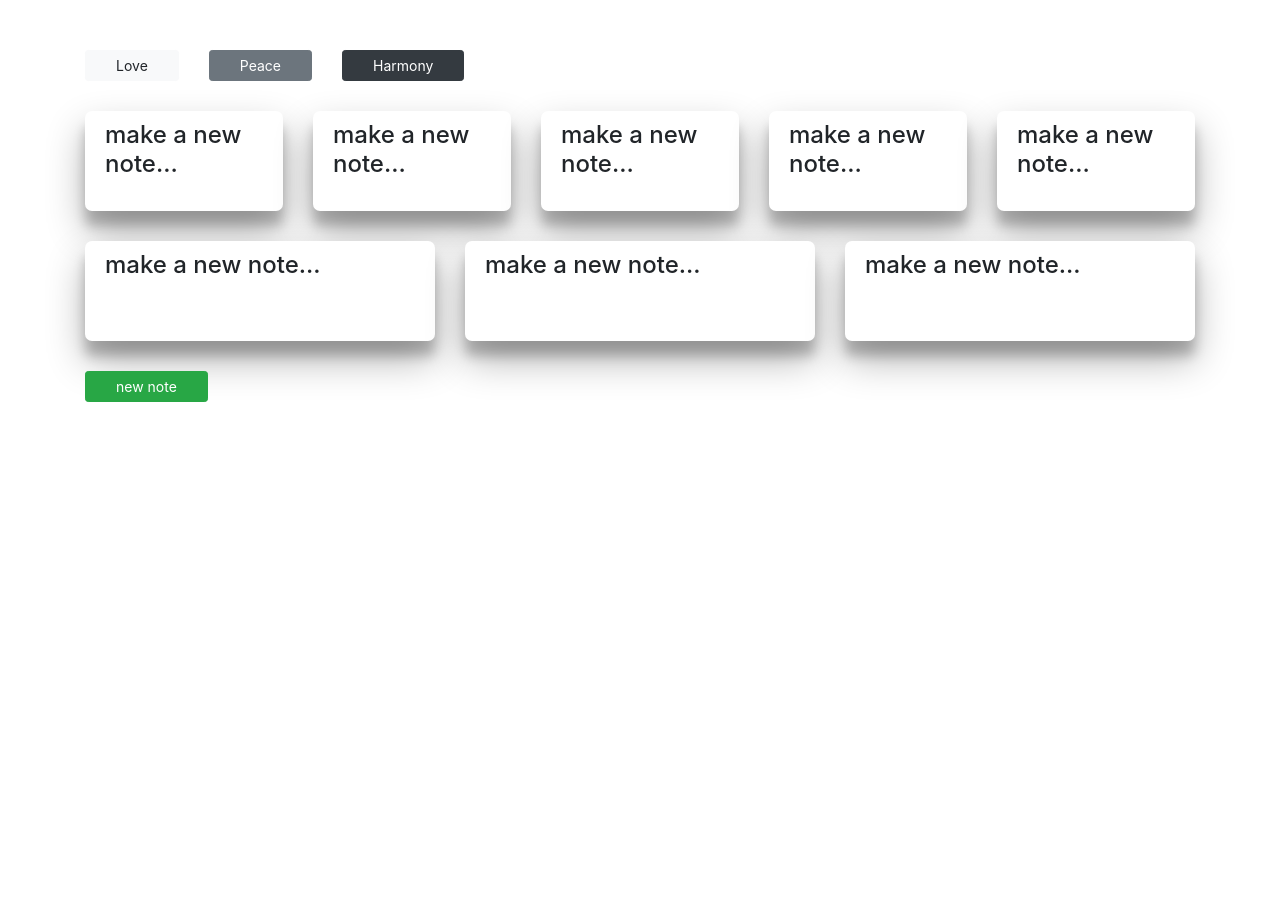
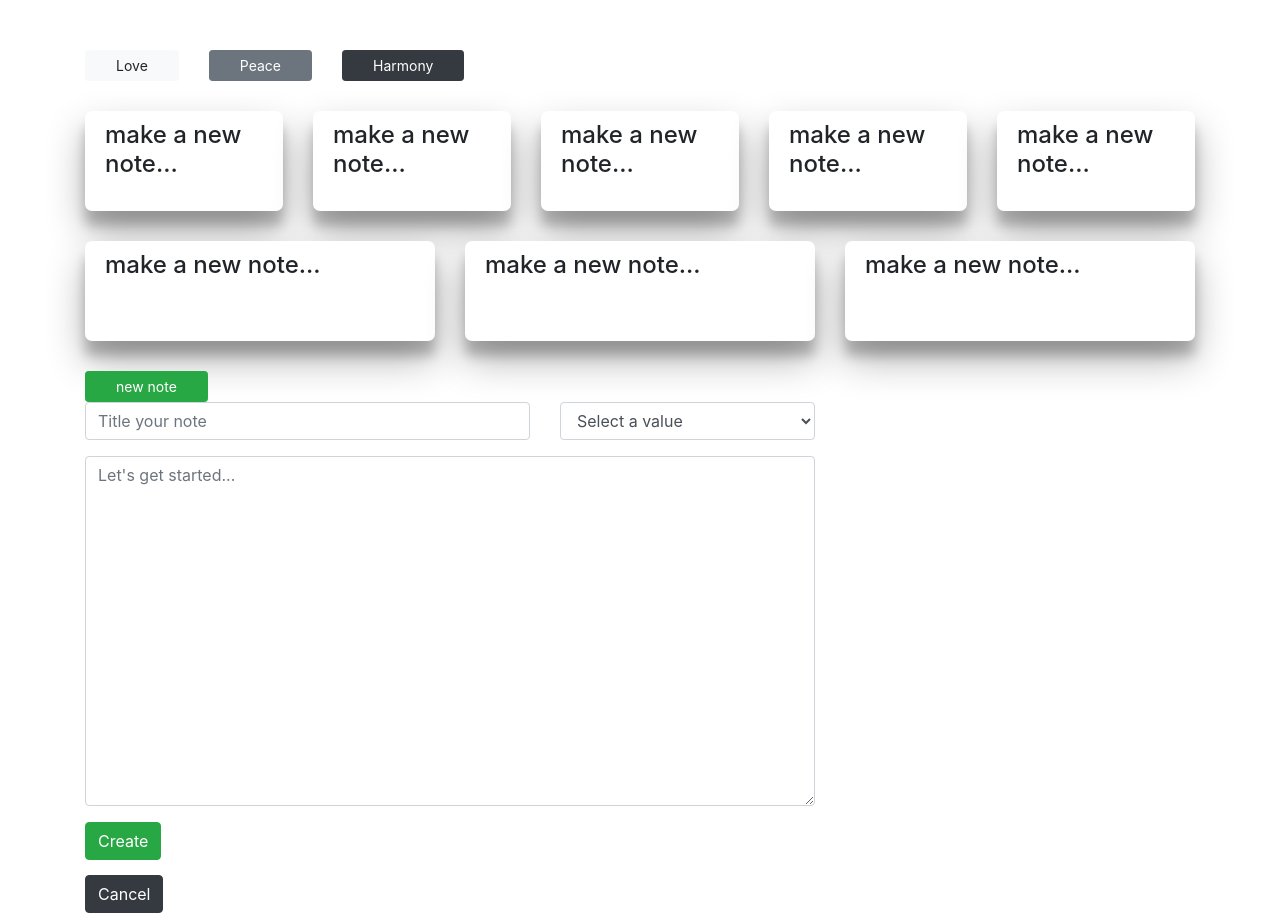
Before and after one commit to essentialism-2-bw/essentialism, a React (Create React App) app: page /dashboard in a window 1280 px wide. Before the commit the page ends 800 px from the top, so only its background shows below. Built offline with nearby package versions, Linux system fonts and the light colour scheme.

Commit message:
note creation form

```diff
--- a/src/components/Dashboard.js
+++ b/src/components/Dashboard.js
@@ -3,9 +3,9 @@ import { useEffect, useState } from "react";
 import { Button, Container, Row, Col } from "reactstrap";
 import TopValueBtn from "./TopValueBtn";
 import NoteCard from "./NoteCard";
+import ProjectForm from "./ProjectForm";
 
 function Dashboard(props) {
-  console.log(props);
   const [values] = useState(props.valueList);
   const [selected, setSelected] = useState([]);
 
@@ -46,6 +46,11 @@ function Dashboard(props) {
           </Button>
         </Col>
       </Row>
+      <Row>
+        <Col>
+          <ProjectForm />
+        </Col>
+      </Row>
     </Container>
   );
 }
--- /dev/null
+++ b/src/components/ProjectForm.js
@@ -0,0 +1,85 @@
+import React from "react";
+import { useForm } from "react-hook-form";
+import {
+  Button,
+  Form,
+  FormGroup,
+  Label,
+  Input,
+  FormText,
+  Alert,
+  Row,
+  Col
+} from "reactstrap";
+import axiosWithAuth from "../Utils/axiosWithAuth";
+
+export default function ProjectForm() {
+  const { register, handleSubmit, watch, errors } = useForm();
+  const onSubmit = data => {
+    console.log(data);
+    axiosWithAuth()
+      .post("api/projects/", data)
+      .then(function(response) {
+        console.log(response);
+      })
+      .catch(function(error) {
+        console.log(error);
+      });
+  };
+
+  /* console.log(watch("example")); // watch input value by passing the name of it */
+
+  return (
+    <Form onSubmit={handleSubmit(onSubmit)}>
+      <FormGroup>
+        <Row>
+          <Col xs="5">
+            <Input
+              name="title"
+              placeholder="Title your note"
+              innerRef={register}
+            />
+          </Col>
+
+          <Col xs="3">
+            <Input type="select" name="selectValue" innerRef={register}>
+              <option selected disabled>
+                Select a value
+              </option>
+              <option value="Love">Love</option>
+              <option value="Peace">Peace</option>
+              <option value="Harmony">Harmony</option>
+            </Input>
+          </Col>
+        </Row>
+      </FormGroup>
+      <FormGroup>
+        <Row>
+          <Col xs="8">
+            <Input
+              type="textarea"
+              name="noteText"
+              style={{ height: "350px" }}
+              innerRef={register}
+              placeholder="Let's get started..."
+            />
+          </Col>
+        </Row>
+      </FormGroup>
+      {errors.selectValue && <Alert color="danger">This is required</Alert>}
+
+      <Row style={{ marginBottom: "15px" }}>
+        <Col>
+          <Button type="submit" color="success">
+            Create
+          </Button>
+        </Col>
+      </Row>
+      <Row>
+        <Col>
+          <Button color="dark">Cancel</Button>
+        </Col>
+      </Row>
+    </Form>
+  );
+}
```
